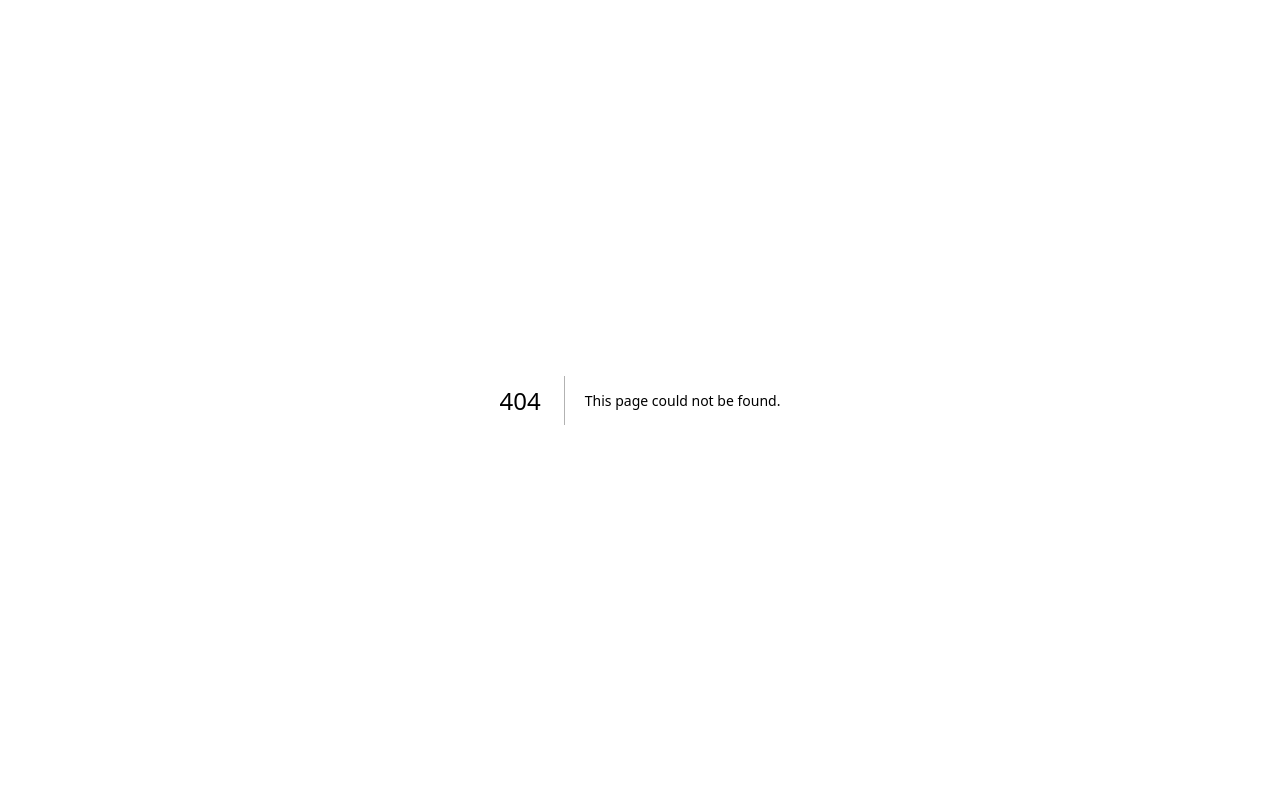
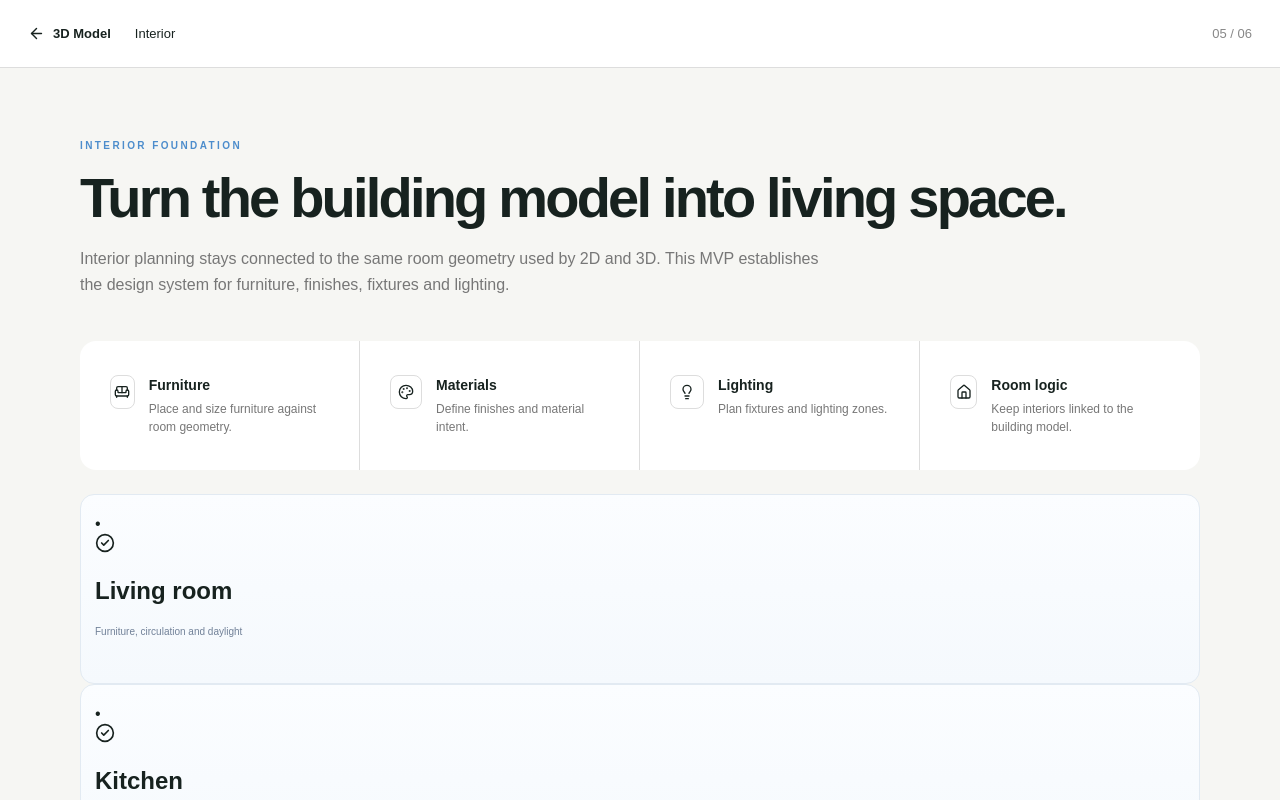
Before and after one commit to spunkytechai/Build-Ai, a Next.js app: page /projects/new/interior in a window 1280 px wide. Before the commit this address had no page. Shown: the top 800 px of the page. Built offline with nearby package versions, Linux system fonts and the light colour scheme.

Commit message:
feat(interior): add interior foundation workspace

```diff
--- /dev/null
+++ b/app/projects/new/interior/page.tsx
@@ -0,0 +1,31 @@
+'use client';
+
+import { ArrowLeft, CheckCircle2, Home, Sofa, Palette, Lightbulb } from 'lucide-react';
+import Link from 'next/link';
+
+const spaces = [
+  ['Living room','Furniture, circulation and daylight'],
+  ['Kitchen','Work triangle, storage and finishes'],
+  ['Bedroom','Bed placement, wardrobes and clearances'],
+  ['Bathroom','Fixtures, wet-zone planning and ventilation'],
+];
+
+export default function InteriorPage() {
+  return <main className="appShell">
+    <header className="workspaceTop"><Link href="/projects/new/3d" className="back"><ArrowLeft size={17}/> 3D Model</Link><span>Interior</span><span className="stepCount">05 / 06</span></header>
+    <section className="sitePage">
+      <div className="sectionLabel">INTERIOR FOUNDATION</div>
+      <h1>Turn the building model into living space.</h1>
+      <p className="siteLead">Interior planning stays connected to the same room geometry used by 2D and 3D. This MVP establishes the design system for furniture, finishes, fixtures and lighting.</p>
+      <div className="featureStrip" style={{marginTop:42,borderRadius:16,overflow:'hidden'}}>
+        <Feature icon={<Sofa/>} title="Furniture" text="Place and size furniture against room geometry." />
+        <Feature icon={<Palette/>} title="Materials" text="Define finishes and material intent." />
+        <Feature icon={<Lightbulb/>} title="Lighting" text="Plan fixtures and lighting zones." />
+        <Feature icon={<Home/>} title="Room logic" text="Keep interiors linked to the building model." />
+      </div>
+      <div className="workflowCards" style={{marginTop:24}}>{spaces.map(([title,desc]) => <div className="workflowCard" key={title}><div className="stepNo">•</div><CheckCircle2 size={20}/><div><h2>{title}</h2><p>{desc}</p></div></div>)}</div>
+      <div className="start" style={{margin:'24px 0 0'}}><div><div className="sectionLabel">MODEL LINK</div><h2 style={{fontSize:28}}>Interior is ready for the next design layer.</h2><p>Furniture, materials and fixtures can now be attached to the persistent building model without changing the architectural geometry.</p></div><Link className="primary" href="/projects/new/documents">Continue to documents</Link></div>
+    </section>
+  </main>;
+}
+function Feature({icon,title,text}:{icon:React.ReactNode;title:string;text:string}) { return <div className="feature"><div className="featureIcon">{icon}</div><div><h3>{title}</h3><p>{text}</p></div></div>; }
```
